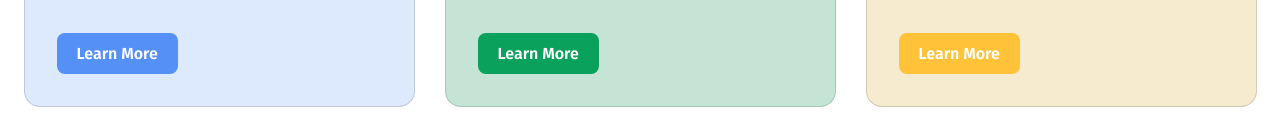
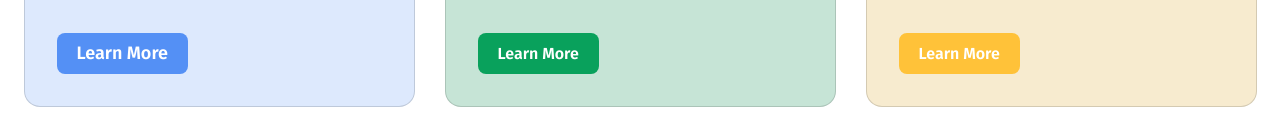
Before and after one commit to rudropratap-debug/B11A1--assignment-1, a plain HTML site: page index.html in a window 1280 px wide. In both pictures the pointer is over the button 117 px from the left and 1937 px from the top of the page. Shown: the part 1884-2008 px from the top of the page. Drawn offline with Linux system fonts and the light colour scheme.

Commit message:
hover effects added to all buttons

```diff
--- a/styles/style.css
+++ b/styles/style.css
@@ -498,3 +498,8 @@ nav{
     cursor: pointer;
     transition: .5s;
 }
+.vision-btn-primary:hover{
+    font-size: 18px;
+    cursor: pointer;
+    transition: .5s;
+}
```
Also changed, not shown: index.html (+1 -1 lines).
